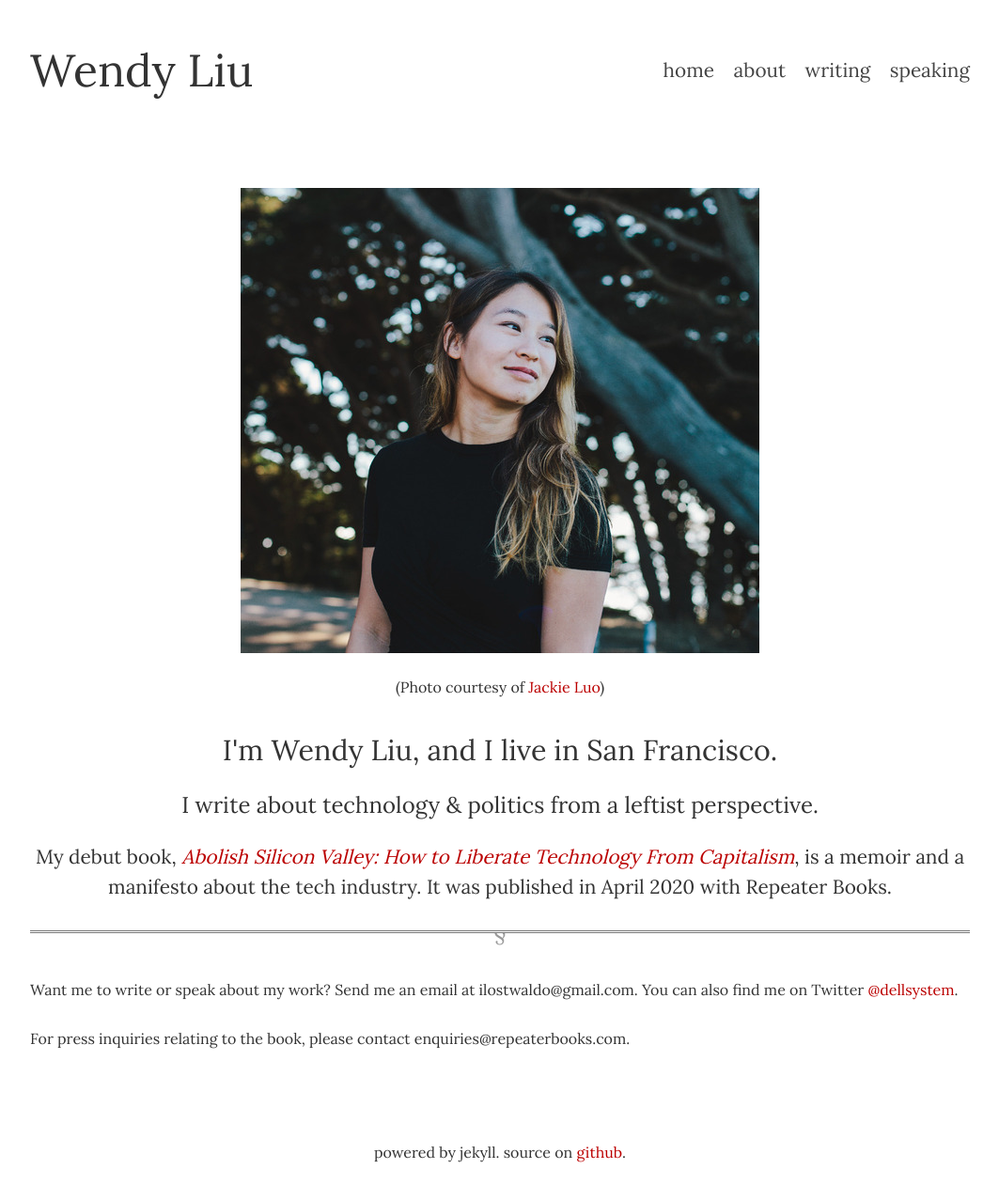
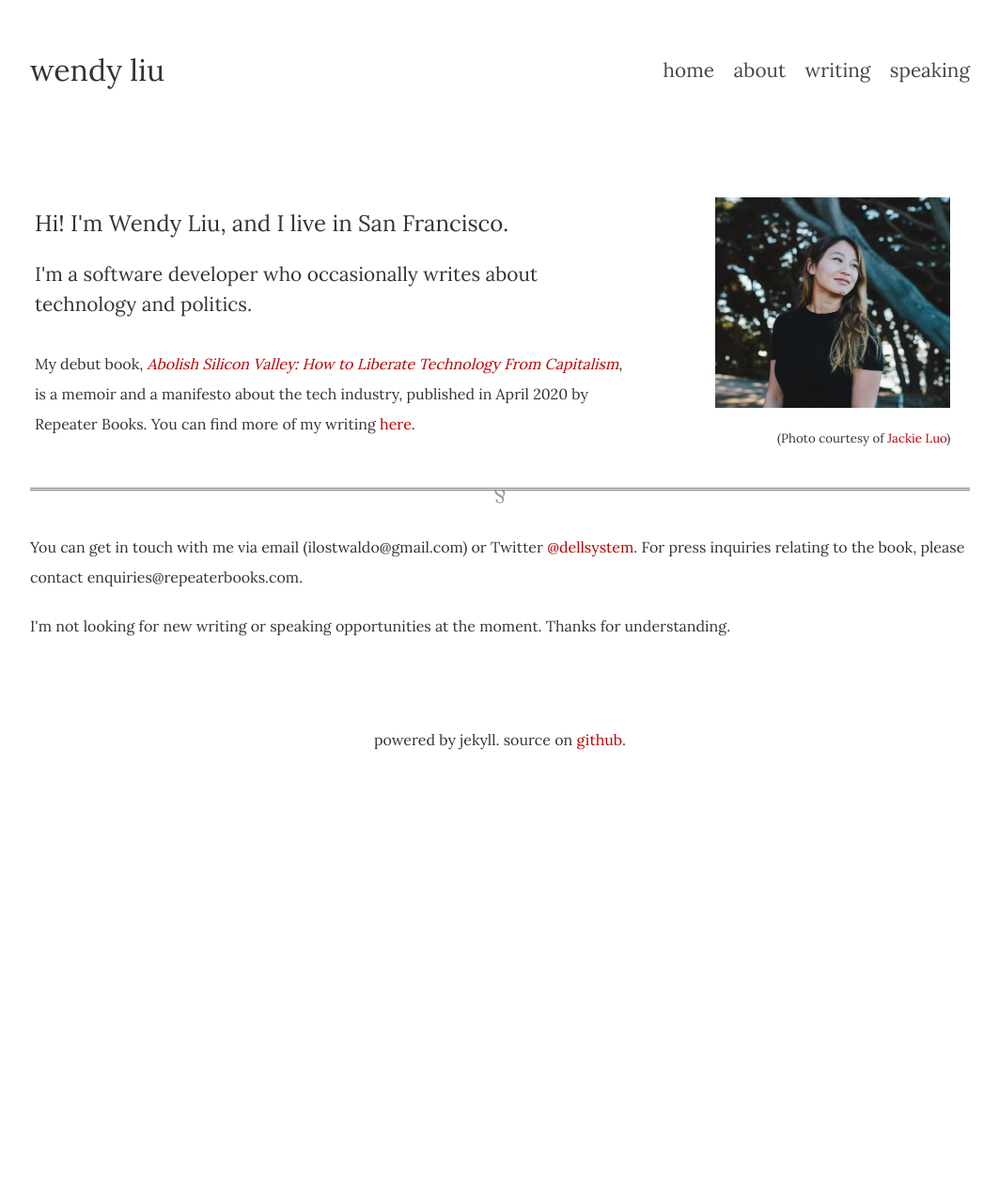
Before and after one commit to dellsystem/dellsystem.github.io, a Jekyll site: the page built from index.html, in a window 1280 px wide. Shown: the whole page at 94% size, without its empty margins (108-1171 px from the left). Built offline with Jekyll 4.4.1, drawn with Linux system fonts in a browser that asks for light colours; after the commit the page ends 900 px from its top, so only the background shows below that.

Commit message:
Update homepage layout
smaller photo, updated text, smaller/lowercase name in header

```diff
--- a/_layouts/default.html
+++ b/_layouts/default.html
@@ -9,7 +9,7 @@
     <link rel="alternate" type="application/rss+xml" title="dellsystem.me" href="https://dellsystem.me/rss.xml" />
     <link rel="alternate" type="application/atom+xml" title="dellsystem.me" href="https://dellsystem.me/atom.xml" />
     <link href="https://fonts.googleapis.com/css?family=Lora" rel="stylesheet" type="text/css">
-	<link rel="stylesheet" type="text/css" href="/css/styles.css?9" />
+	<link rel="stylesheet" type="text/css" href="/css/styles.css?13" />
 	{% if page.math %}<script type="text/javascript" src="https://cdn.mathjax.org/mathjax/latest/MathJax.js?config=TeX-AMS-MML_HTMLorMML"></script>{% endif %}
 	{% if page.jquery %}<script type="text/javascript" src="https://ajax.googleapis.com/ajax/libs/jquery/1.6.1/jquery.min.js"></script>{% endif %}
 	{% if page.code %}<link href="/css/syntax.css" media="screen" rel="stylesheet" type="text/css" />{% endif %}
--- a/index.html
+++ b/index.html
@@ -1,16 +1,20 @@
 ---
 layout: default
 ---
-<div class="centered">
-    <p><img src="/img/me.jpg" /></p>
-    <p>(Photo courtesy of <a href="http://jackieluo.com/">Jackie Luo</a>)</p>
-    <h2>I'm Wendy Liu, and I live in San Francisco.</h2>
-    <h3>I write about technology & politics from a leftist perspective.</h3>
-    <h4>My debut book, <em><a href="https://abolishsiliconvalley.com/">Abolish Silicon Valley: How to Liberate Technology From Capitalism</a></em>, is a memoir and a manifesto about the tech industry. It was published in April 2020 with Repeater Books.</h4>
+<div class="triple-grid">
+    <div class="doubled column">
+        <h3>Hi! I'm Wendy Liu, and I live in San Francisco.</h3>
+        <h4>I'm a software developer who occasionally writes about technology and politics.</h4>
+        <p>My debut book, <em><a href="https://abolishsiliconvalley.com/">Abolish Silicon Valley: How to Liberate Technology From Capitalism</a></em>, is a memoir and a manifesto about the tech industry, published in April 2020 by Repeater Books. You can find more of my writing <a href="/writing">here</a>.</p>
+    </div>
+    <div class="right column">
+        <img src="/img/me.jpg" class="medium-thumb" />
+        <h5>(Photo courtesy of <a href="http://jackieluo.com/">Jackie Luo</a>)</h5>
+    </div>
 </div>
 
 <hr />
 
-<p>Want me to write or speak about my work? Send me an email at ilostwaldo@gmail.com. You can also find me on Twitter <a href="https://twitter.com/dellsystem">@dellsystem</a>.</p>
+<p>You can get in touch with me via email (ilostwaldo@gmail.com) or Twitter <a href="https://twitter.com/dellsystem">@dellsystem</a>. For press inquiries relating to the book, please contact enquiries@repeaterbooks.com.</p>
 
-<p>For press inquiries relating to the book, please contact enquiries@repeaterbooks.com.</p>
+<p>I'm not looking for new writing or speaking opportunities at the moment. Thanks for understanding.</p>
```
Also changed, not shown: css/styles.less (+19 -1 lines), css/styles.css.
